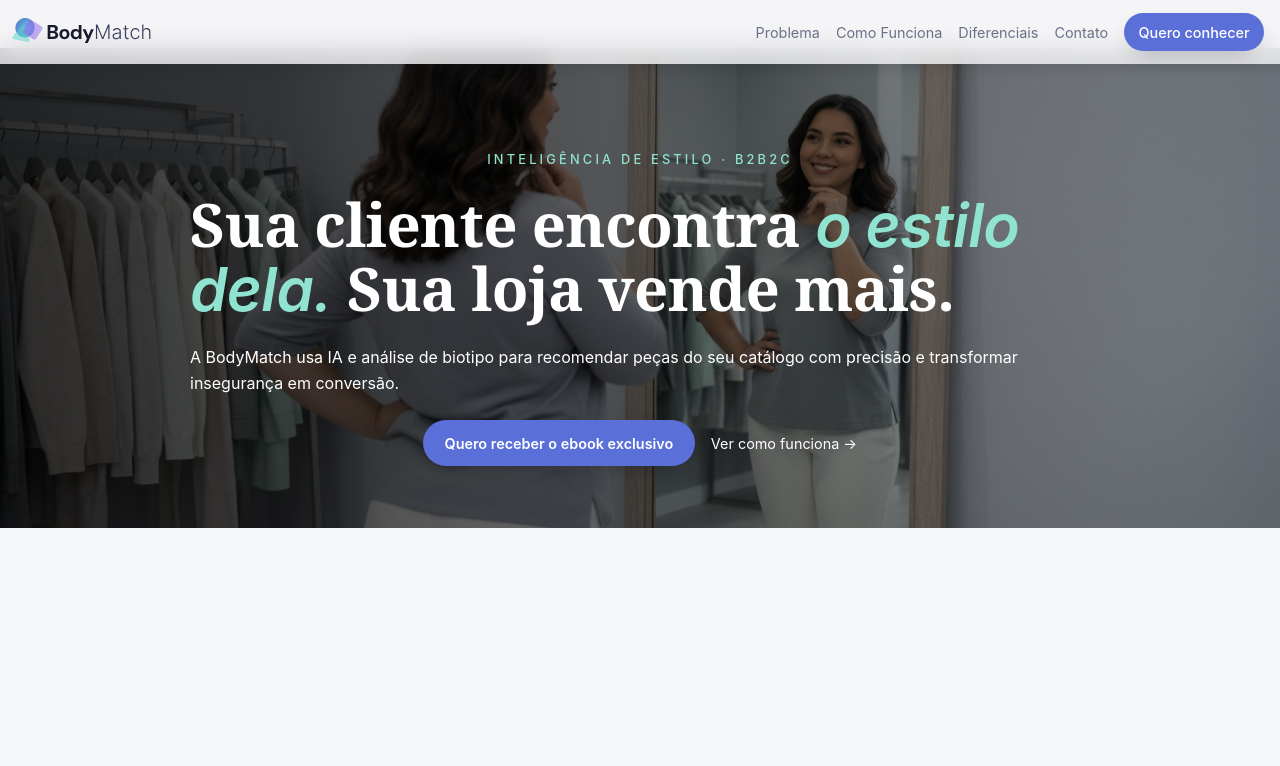
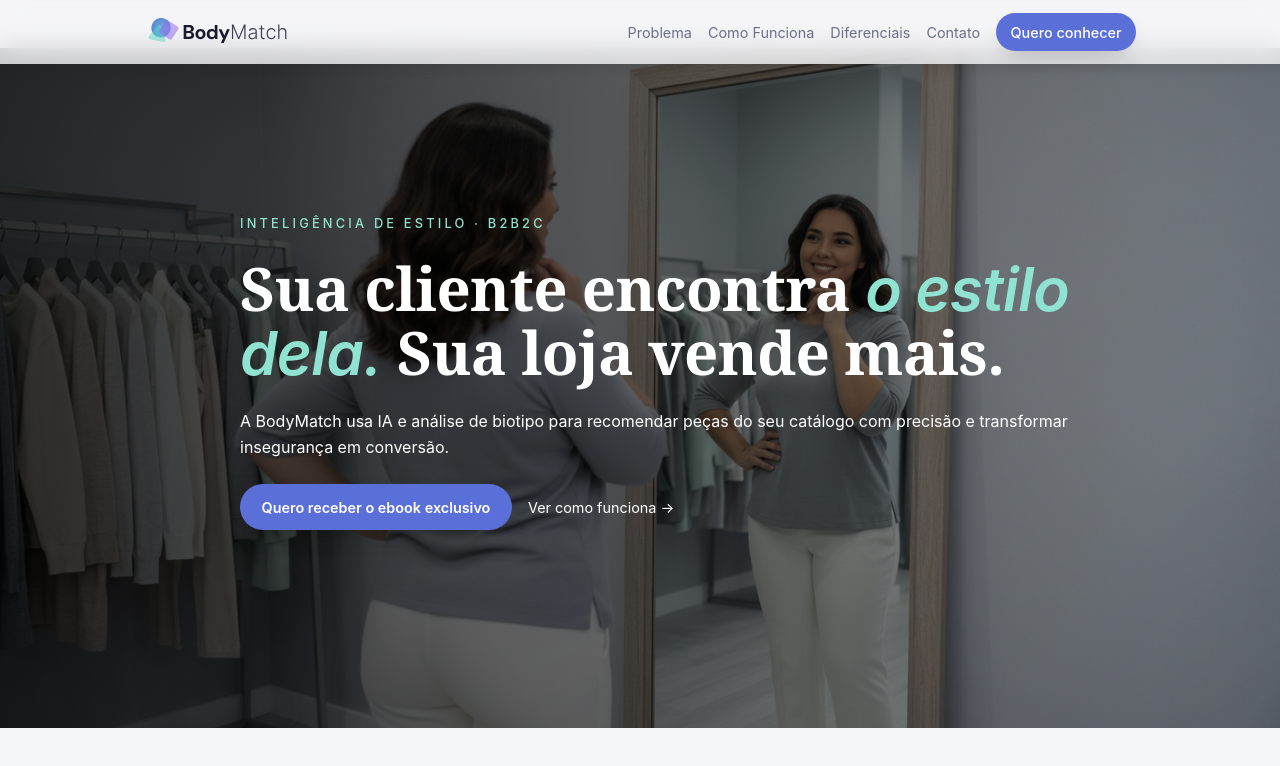
Before and after one commit to Saronha/LandingPageBM, a plain HTML site: page index.html in a window 1280 px wide. Drawn offline with Linux system fonts and the light colour scheme.

Commit message:
Ajustou margin e padding

```diff
--- a/style.css
+++ b/style.css
@@ -174,12 +174,8 @@ img.bg{
 
 .conteudo-hero{
     position: absolute;
-    left: 0;
-    right: 0;
-    margin: 0 auto;
     display: flex;
     flex-direction: column;
-    align-items: center;
     justify-content: center;
     padding: 6em 1em 0 1rem;
     color: white;
@@ -214,13 +210,29 @@ img.bg{
     .btn-header{
         display: block;
     }
+
+    .conteudo-hero{
+        padding: 6em 2em 2em 5em;
+    }
+
 }
 
 /*Desktop*/
 @media (min-width: 1024px ){
 
+    header{
+        padding: 0 9em 0 9em;
+    }
+
+
+    .hero{
+        height: 85vh;
+    }
+
     .conteudo-hero{
         max-width: 900px;
+        margin-top: 4em;
+        padding: 6em 2em 2em 15em;
     }
 
 }
```
